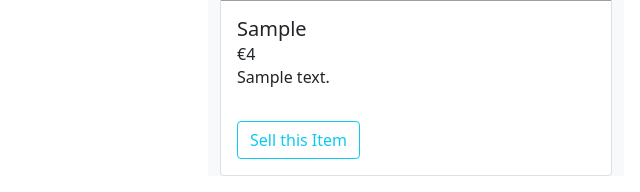
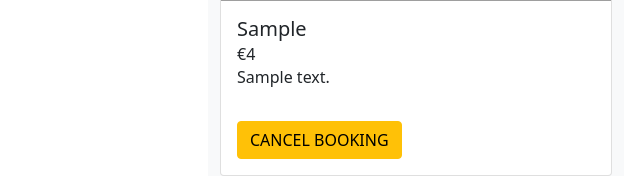
Before and after one commit to loosenthedark/work-from-my-home, a Flask app: page /browse in a window 1280 px wide. Shown: the part 791-983 px from the top of the page, without its empty margins (640-1280 px from the left). Run offline with Flask 2, Linux system fonts and the light colour scheme; a user stored in the database is signed in; tables that the repository leaves empty hold one stand-in row (values such as "Sample post"); grey boxes are pictures that could not be loaded.

Commit message:
Configure post-cancellation routing and wallet reimbursement

```diff
--- a/wfmh/routes.py
+++ b/wfmh/routes.py
@@ -3,6 +3,7 @@ from flask_login import current_user, login_required, login_user, logout_user
 from wfmh import app, db
 from wfmh.forms import WFMHLoginForm, WFMHRegistrationForm, WFMHBookingForm, WFMHCancellationForm
 from wfmh.models import Home, Worker
+
 
 @app.route("/")
 @app.route("/home")
@@ -16,6 +17,7 @@ def browse_homes():
     booking_form = WFMHBookingForm()
     cancellation_form = WFMHCancellationForm()
     if request.method == 'POST':
+        # booking logic
         wfmh_booking = request.form.get('wfmh_booking')
         wfmh_booking_obj = Home.query.filter_by(summary=wfmh_booking).first()
         if wfmh_booking_obj:
@@ -26,6 +28,17 @@ def browse_homes():
             else:
                 flash(
                     f"Unfortunately you don't have sufficient funds to book {wfmh_booking_obj.summary} @ {wfmh_booking_obj.daily_rate}.", category='danger')
+        # cancellation logic
+        wfmh_cancellation = request.form.get('wfmh_cancellation')
+        wfmh_cancellation_obj = Home.query.filter_by(
+            summary=wfmh_cancellation).first()
+        if wfmh_cancellation_obj:
+            wfmh_cancellation_obj.reserved_by = None
+            current_user.wallet += wfmh_cancellation_obj.daily_rate
+            db.session.commit()
+            flash(
+                f'Cancellation confirmed! You just released {wfmh_cancellation_obj.summary} back to the WFMH marketplace.', category='success'
+                )
         return redirect(url_for('browse_homes'))
     if request.method == 'GET':
         available_homes = Home.query.filter_by(reserved_by=None)
@@ -47,7 +60,8 @@ def profile_page(username):
 def wfmh_registration():
     r_form = WFMHRegistrationForm()
     if r_form.validate_on_submit():
-        successfully_registered_user = Worker(profile_name=r_form.r_profile_name.data, worker_email=r_form.r_email.data, make_password_secure = r_form.r_password.data)
+        successfully_registered_user = Worker(profile_name=r_form.r_profile_name.data,
+                                              worker_email=r_form.r_email.data, make_password_secure=r_form.r_password.data)
         db.session.add(successfully_registered_user)
         db.session.commit()
         login_user(successfully_registered_user)
@@ -57,7 +71,8 @@ def wfmh_registration():
 
     if r_form.errors != {}:
         for error_message in r_form.errors.values():
-            flash(f'There was a problem with your registration attempt: {error_message}', category='danger')
+            flash(
+                f'There was a problem with your registration attempt: {error_message}', category='danger')
 
     return render_template('register.html', form=r_form)
 
@@ -66,10 +81,12 @@ def wfmh_registration():
 def wfmh_login():
     l_form = WFMHLoginForm()
     if l_form.validate_on_submit():
-        pre_login_user = Worker.query.filter_by(profile_name=l_form.l_profile_name.data).first()
+        pre_login_user = Worker.query.filter_by(
+            profile_name=l_form.l_profile_name.data).first()
         if pre_login_user and pre_login_user.check_password_attempt(password_attempt=l_form.l_password.data):
             login_user(pre_login_user)
-            flash(f'Success! You are now logged in as {pre_login_user.profile_name}', category='success')
+            flash(
+                f'Success! You are now logged in as {pre_login_user.profile_name}', category='success')
             return redirect(url_for('browse_homes'))
         else:
             flash(
--- a/wfmh/templates/browse.html
+++ b/wfmh/templates/browse.html
@@ -56,7 +56,8 @@ block content %}
     <p class="text-center mb-3">
       Click on an item to place it back on the market
     </p>
-    {% for home in my_homes %}
+    {% for home in my_homes %} {% include 'helpers/modals_cancellation.html'
+    %}
     <div class="card">
       <img src="https://picsum.photos/300/450" class="card-img-top" alt="..." />
       <div class="card-body">
@@ -68,11 +69,11 @@ block content %}
         <!-- button to trigger cancellation modal -->
         <button
           type="button"
-          class="btn btn-outline-info"
+          class="btn btn-warning"
           data-bs-toggle="modal"
           data-bs-target="#cancellationModal{{ home.id }}"
         >
-          Sell this Item
+          CANCEL BOOKING
         </button>
       </div>
     </div>
```
Also changed, not shown: wfmh/wfmh.db.
